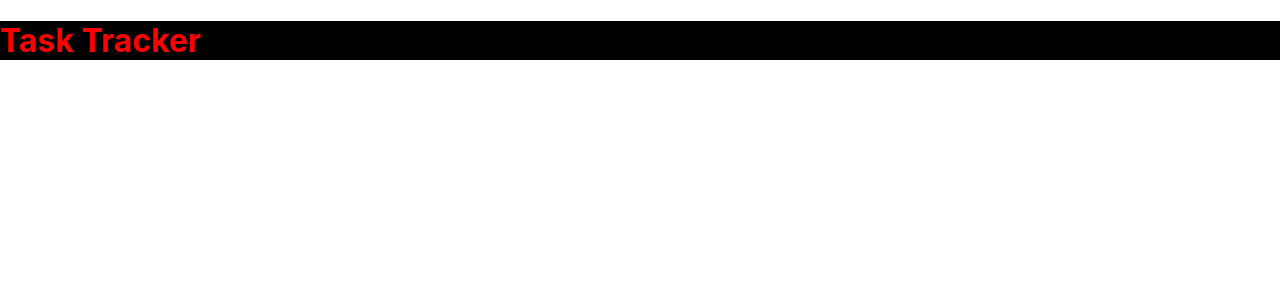
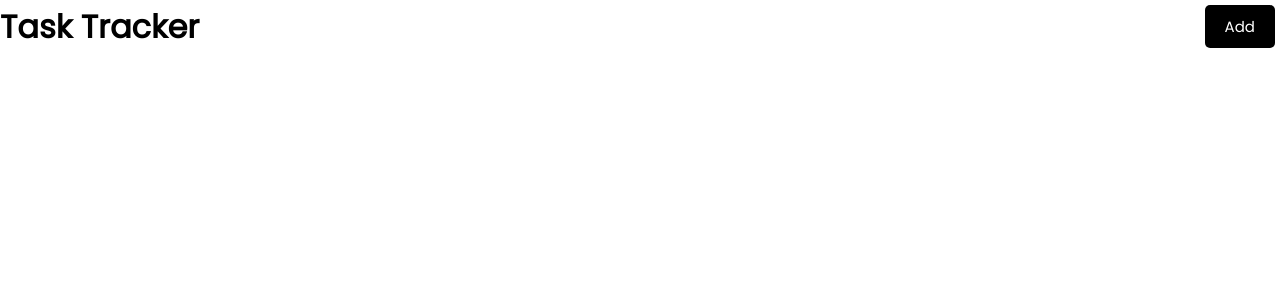
Before and after one commit to Kenshin-Shibata/ReactJS_Crash_Course, a React (Create React App) app: page / in a window 1280 px wide. Shown: the top 300 px of the page. Built offline with nearby package versions, Linux system fonts and the light colour scheme.

Commit message:
add #5 Style

```diff
--- a/src/components/Header.js
+++ b/src/components/Header.js
@@ -2,8 +2,9 @@ import PropTypes from 'prop-types'
 
 const Header = ({title}) => {
   return (
-    <header>
-        <h1 style={headingStyle}>{title}</h1>
+    <header className='header'>
+        <h1>{title}</h1>
+        <button className='btn'>Add</button>
     </header>
   )
 };
@@ -16,9 +17,9 @@ Header.propTypes = {
   title: PropTypes.string.isRequired,
 }
 
-
-const headingStyle = {
-  color: 'red', backgroundColor: 'black'
-}
+// CSS in JS
+// const headingStyle = {
+//   color: 'red', backgroundColor: 'black'
+// }
 
 export default Header;
--- a/src/index.css
+++ b/src/index.css
@@ -1,13 +1,112 @@
-body {
+@import url('https://fonts.googleapis.com/css2?family=Poppins:wght@300;400&display=swap');
+
+* {
+  box-sizing: border-box;
   margin: 0;
-  font-family: -apple-system, BlinkMacSystemFont, 'Segoe UI', 'Roboto', 'Oxygen',
-    'Ubuntu', 'Cantarell', 'Fira Sans', 'Droid Sans', 'Helvetica Neue',
-    sans-serif;
-  -webkit-font-smoothing: antialiased;
-  -moz-osx-font-smoothing: grayscale;
+  padding: 0;
 }
 
-code {
-  font-family: source-code-pro, Menlo, Monaco, Consolas, 'Courier New',
-    monospace;
+body {
+  font-family: 'Poppins', sans-serif;
 }
+
+.container {
+  max-width: 500px;
+  margin: 30px auto;
+  overflow: auto;
+  min-height: 300px;
+  border: 1px solid steelblue;
+  padding: 30px;
+  border-radius: 5px;
+}
+
+.header {
+  display: flex;
+  justify-content: space-between;
+  align-items: center;
+  margin-bottom: 20px;
+}
+
+.btn {
+  display: inline-block;
+  background: #000;
+  color: #fff;
+  border: none;
+  padding: 10px 20px;
+  margin: 5px;
+  border-radius: 5px;
+  cursor: pointer;
+  text-decoration: none;
+  font-size: 15px;
+  font-family: inherit;
+}
+
+.btn:focus {
+  outline: none;
+}
+
+.btn:active {
+  transform: scale(0.98);
+}
+
+.btn-block {
+  display: block;
+  width: 100%;
+}
+
+.task {
+  background: #f4f4f4;
+  margin: 5px;
+  padding: 10px 20px;
+  cursor: pointer;
+}
+
+.task.reminder {
+  border-left: 5px solid green;
+}
+
+.task h3 {
+  display: flex;
+  align-items: center;
+  justify-content: space-between;
+}
+
+.add-form {
+  margin-bottom: 40px;
+}
+
+.form-control {
+  margin: 20px 0;
+}
+
+.form-control label {
+  display: block;
+}
+
+.form-control input {
+  width: 100%;
+  height: 40px;
+  margin: 5px;
+  padding: 3px 7px;
+  font-size: 17px;
+}
+
+.form-control-check {
+  display: flex;
+  align-items: center;
+  justify-content: space-between;
+}
+
+.form-control-check label {
+  flex: 1;
+}
+
+.form-control-check input {
+  flex: 2;
+  height: 20px;
+}
+
+footer {
+  margin-top: 30px;
+  text-align: center;
+}
```
Also changed, not shown: src/components/Button.js (added).
